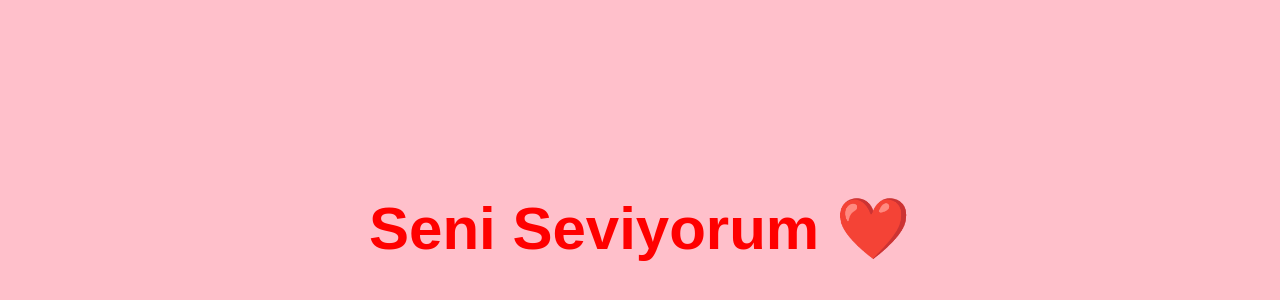
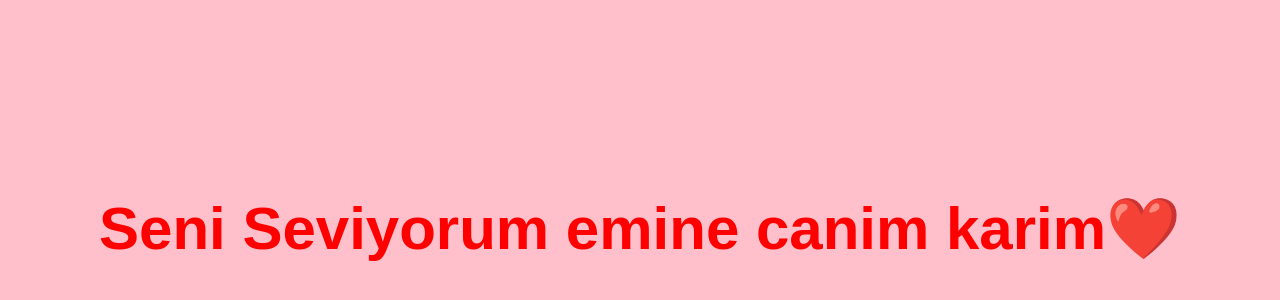
Before and after one commit to yigityildirim1727/seni-seviyorum, a plain HTML site: page index.html in a window 1280 px wide. Shown: the part 172-472 px from the top of the page. Drawn offline with Linux system fonts and the light colour scheme.

Commit message:
Add files via upload

```diff
--- a/index.html
+++ b/index.html
@@ -1,4 +1,4 @@
-<html>
+
 
 
 <!DOCTYPE html>
@@ -28,6 +28,6 @@
     </style>
 </head>
 <body>
-    <h1>Seni Seviyorum ❤️</h1>
+    <h1>Seni Seviyorum emine canim karim❤️</h1>
 </body>
 </html>
```
